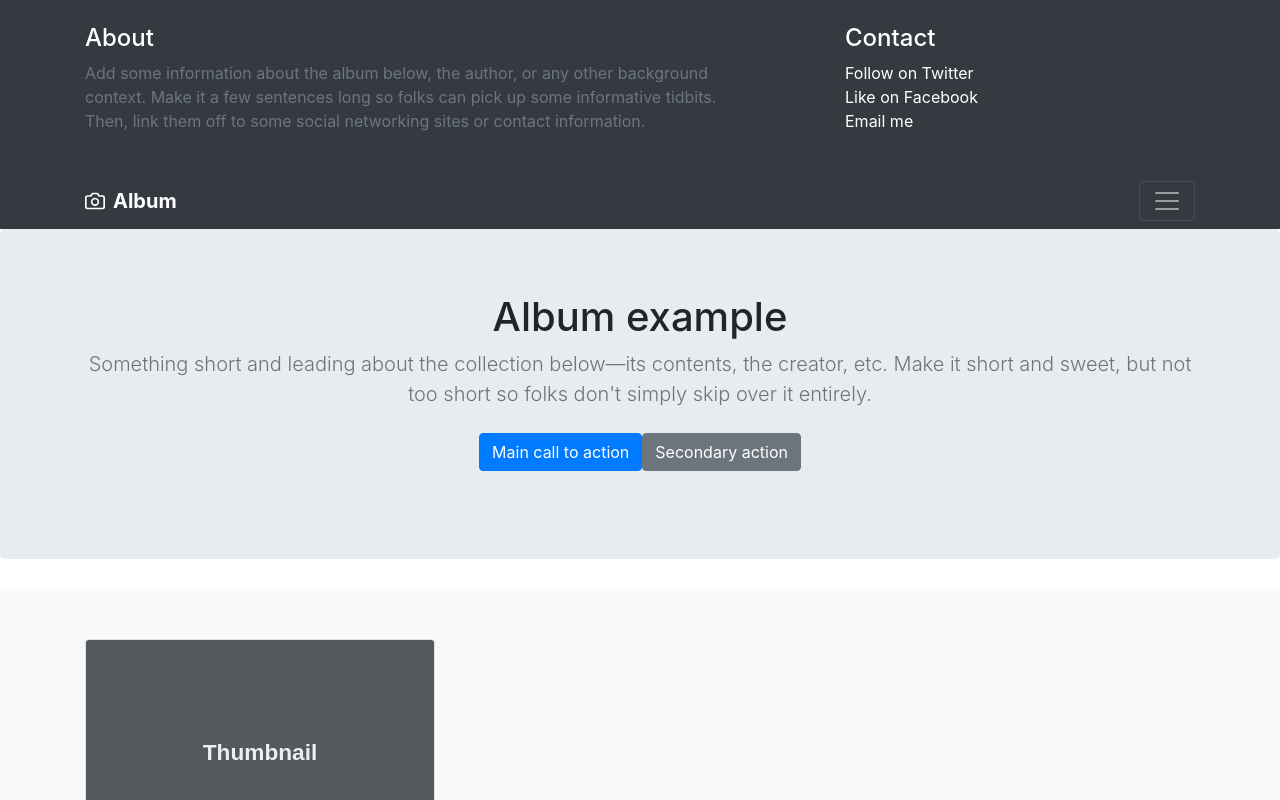
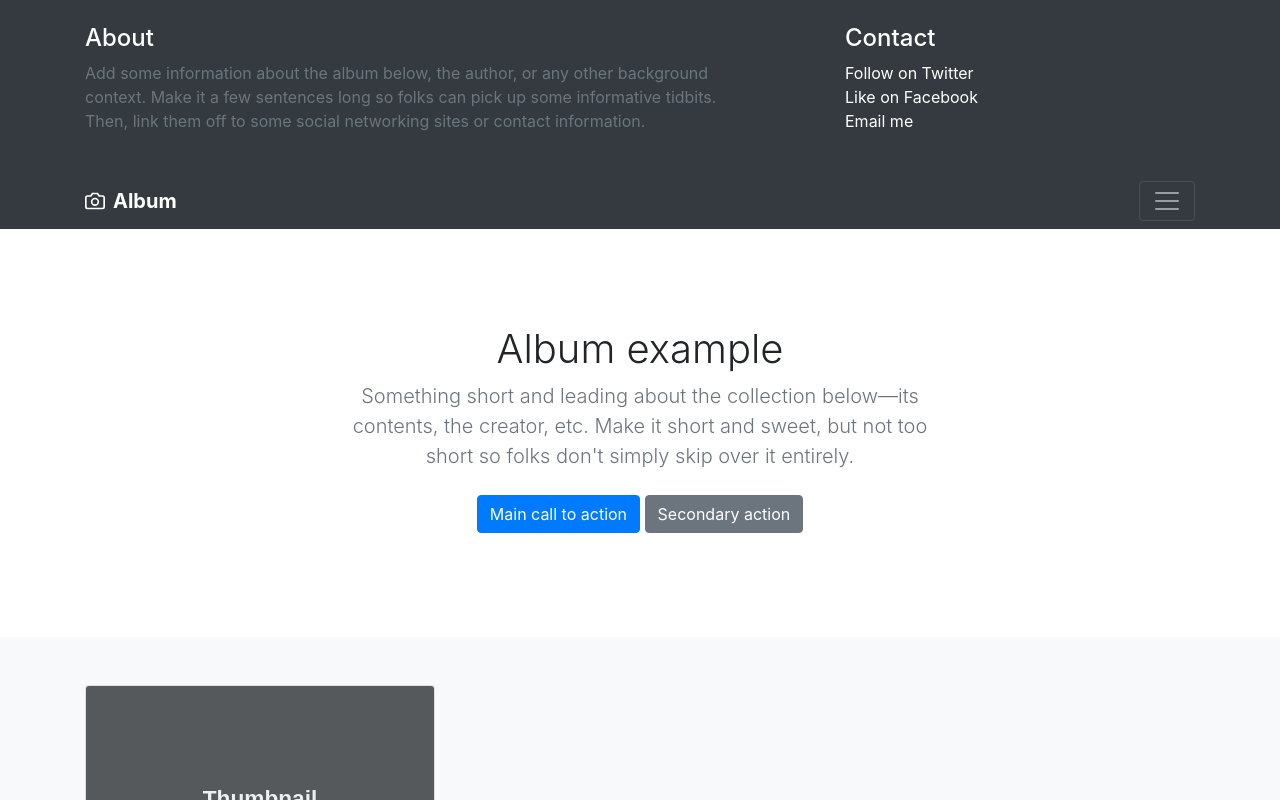
Before and after one commit to ernieyang09/react-n-boostrap, a React app: page / in a window 1280 px wide. Shown: the top 800 px of the page. Built offline with nearby package versions, Linux system fonts and the light colour scheme.

Commit message:
add jumbotron section css

```diff
--- a/src/components/Jumbotron.jsx
+++ b/src/components/Jumbotron.jsx
@@ -1,19 +1,44 @@
 import React from 'react';
+import styled from 'styled-components';
 
+const jumbotron_padding_y = '3em';
+
+const Section = styled.section`
+  padding-top: ${jumbotron_padding_y};
+  padding-bottom: ${jumbotron_padding_y};
+  margin-bottom: 0;
+  background-color: #fff;
+
+  @media (min-width: 768px) {
+    padding-top: calc(${jumbotron_padding_y} * 2);
+    padding-bottom: calc(${jumbotron_padding_y} * 2);
+  }
+
+  p:last-child {
+   margin-bottom: 0;
+  }
+
+  .jumbotron-heading {
+    font-weight: 300;
+  }
+
+  .container {
+    max-width: 40rem;
+  }
+`;
 
 class Jumbotron extends React.Component {
   render() {
     return (
-      <section className="jumbotron text-center">
-        <div className="container">
-          <h1 className="jumbotron-heading">Album example</h1>
-          <p className="lead text-muted">Something short and leading about the collection below—its contents, the creator, etc. Make it short and sweet, but not too short so folks don't simply skip over it entirely.</p>
+      <Section className='text-center'>
+        <div className='container'>
+          <h1 className='jumbotron-heading'>Album example</h1>
+          <p className='lead text-muted'>Something short and leading about the collection below—its contents, the creator, etc. Make it short and sweet, but not too short so folks don't simply skip over it entirely.</p>
           <p>
-            <a href="#" className="btn btn-primary my-2">Main call to action</a>
-            <a href="#" className="btn btn-secondary my-2">Secondary action</a>
+            <a href='#' className='btn btn-primary my-2'>Main call to action</a> <a href='#' className='btn btn-secondary my-2'>Secondary action</a>
           </p>
         </div>
-      </section>
+      </Section>
     )
   }
 }
```
